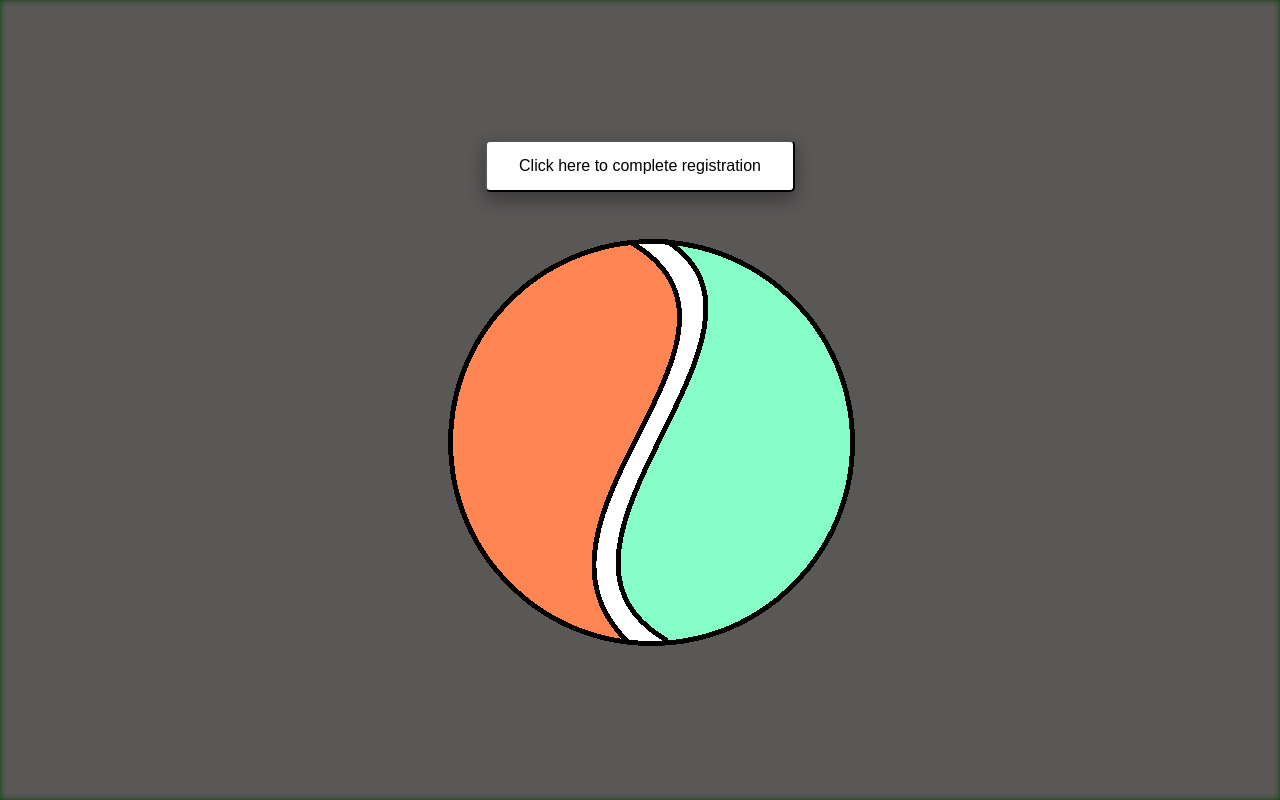
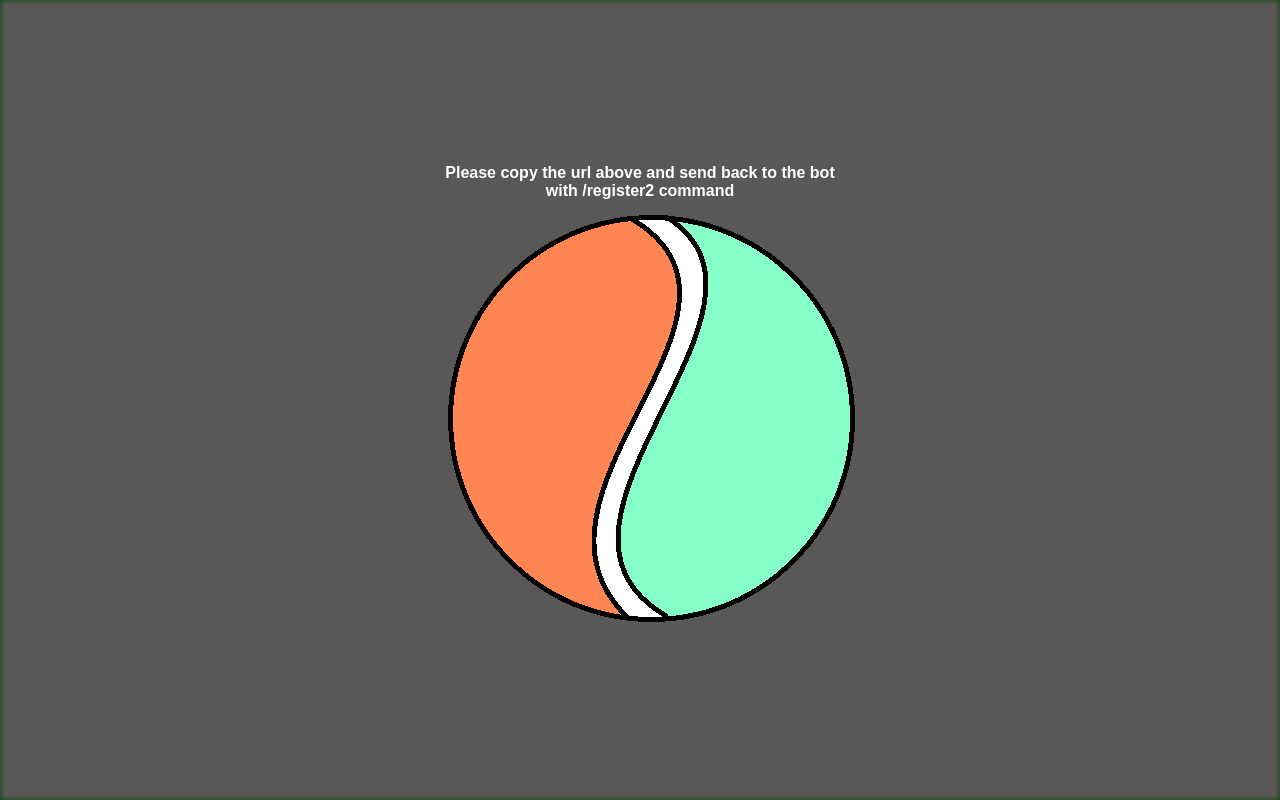
Before and after one commit to jorlando989/jorlando989.github.io, a plain HTML site: page index.html in a window 1280 px wide. Drawn offline with Linux system fonts and the light colour scheme.

Commit message:
update style

```diff
--- a/index.html
+++ b/index.html
@@ -9,11 +9,13 @@
     <link rel="stylesheet" href="styles.css">
 </head>
 
+
 <body>
     <div class="bg-image"></div>
 
     <div class="bg-text logo">
-        <button>Click here to complete registration</button>
+        <div>Please copy the url above and send back to the bot with /register2 command</div>
+
         <img class="logo" src="destinyapilogoTransparent.png" alt="">
     </div>
 </body>
```
